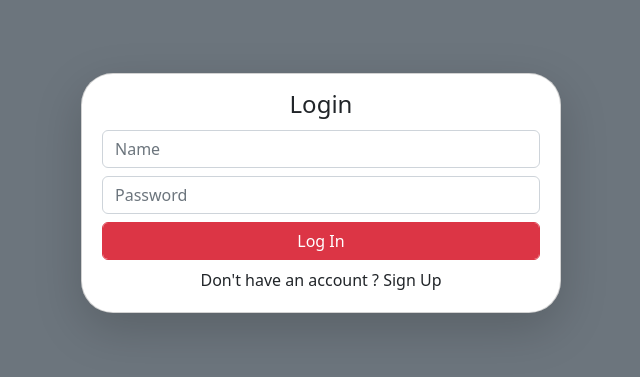
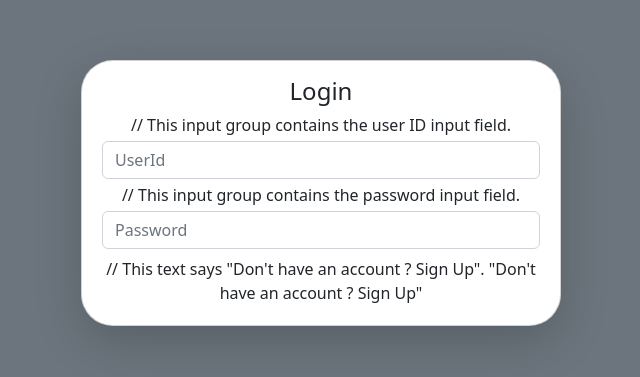
Before and after one commit to jaikrishnavr/crm_frontend_demo, a React (Create React App) app: page / in a window 1280 px wide. Shown: the part 207-584 px from the top of the page, without its empty margins (319-959 px from the left). Built offline with nearby package versions, Linux system fonts and the light colour scheme.

Commit message:
second  stage of crm login sign page with api

```diff
--- a/src/Pages/Login.js
+++ b/src/Pages/Login.js
@@ -1,56 +1,165 @@
-import React, { useState } from 'react'
+import React, { useState } from 'react';
 import Dropdown from 'react-bootstrap/Dropdown';
 import DropdownButton from 'react-bootstrap/DropdownButton';
+import { userSignIn, userSignUp } from '../api/auth';
 
+// This function defines the Login component.
 function Login() {
 
-    const [ShowSignup, SetShowsignup] = useState(false);
+  // This state variable stores whether the user is signing up or logging in.
+  const [ShowSignup, setShowSignup] = useState(false);
 
-    const [name, setName] = useState("");
+  // This state variable stores the user ID.
+  const [userId, setUserId] = useState("");
+
+  // This state variable stores the password.
   const [password, setPassword] = useState("");
+
+  // This state variable stores the user name.
   const [userName, setUserName] = useState("");
+
+  // This state variable stores the user email.
   const [userEmail, setUserEmail] = useState("");
 
+  // This state variable stores the user type.
   const [userType, setUserType] = useState("CUSTOMER");
 
-{/* It enables when ShowSignup is true*/}
+  // This state variable stores the message to display to the user.
+  const [message, setMessage] = useState("");
+
+  // This state variable stores whether an error has occurred.
+  const [error, setError] = useState(false);
+
+  // This function toggles between the sign up and log in forms.
   const toggleSignup = () => {
-        SetShowsignup(!ShowSignup);
+    setShowSignup(!ShowSignup);
+    clearState();
+  };
+
+  // This function clears the form fields.
+  const clearState = () => {
+    setUserId("");
+    setPassword("");
+    setUserName("");
+    setUserEmail("");
+    setMessage("");
+  };
+
+  // This function signs up the user.
+  const onSignUp = (e) => {
+    e.preventDefault();
+
+    // Validate the user input.
+    if (userId.length < 5) {
+      setError(true);
+      setMessage("UserId should be of 5 to 10 characters");
+      return;
+    } else if (password.length < 5 || password.length > 12) {
+      setError(true);
+      setMessage("Password should of 5 to 12 characters");
+      return;
     }
 
+    // Make an API call to sign up the user.
+    userSignUp({
+      name: userName,
+      userId: userId,
+      email: userEmail,
+      userType: userType,
+      password: password
+    })
+      .then(res => {
+        console.log(res);
+        setError(false);
+        setMessage("SignUp successful");
+      })
+      .catch((err) => {
+        if (err.response.status === 400) {
+          setError(true);
+          setMessage(err.response.data.message);
+        } else {
+          setError(true);
+          setMessage("Something went wrong. Please try again later.");
+        }
+      });
+  };
 
-    return <div className="bg-secondary d-flex justify-content-center align-items-center vh-100" >
+  // This function logs in the user.
+  const onLogin = (e) => {
+    e.preventDefault();
+
+    // Make an API call to log in the user.
+    userSignIn({
+      userId,
+      password
+    })
+      .then(res => {
+        console.log(res);
+        setError(false);
+        setMessage("Login Successful");
+      })
+      .catch((err) => {
+        if (err.response.status) {
+          setError(true);
+          setMessage(err.response.data.message);
+        }
+      });
+  };
+
+  // This function updates the form data when a field is changed.
+  const updateSignData = (e) => {
+    const id = e.target.id;
+
+    if (id === 'userId') {
+      setUserId(e.target.value);
+    } else if (id === 'password') {
+      setPassword(e.target.value);
+    } else if (id === 'email') {
+      setUserEmail(e.target.value);
+    } else {
+      setUserName(e.target.value)
+    }
+  };
+
+  // This function returns the Login component
+
+// This function returns the Login component.
+return (
+    <div className="bg-secondary d-flex justify-content-center align-items-center vh-100" >
       <div style={{ width: 30 + "rem" }} className='card p-3 rounded-5 shadow-lg'>
 
         <h4 className="text-dark">{ShowSignup ? 'Signup' : 'Login'}</h4>
 
-            <form>
+        <form onSubmit={ShowSignup ? onSignUp : onLogin}>
+          // This input group contains the user ID input field.
           <div className="input-group">
-                    <input className="form-control m-1" type="text" value={name} placeholder="Name" />
+            <input className="form-control m-1" type="text" value={userId} id="userId" onChange={updateSignData} placeholder="UserId" />
           </div>
 
-
-                {/* enables when ShowSignup is true*/}
+          {/* This code enables the following input groups when ShowSignup is true. */}
           {
             ShowSignup &&
             <>
+              // This input group contains the username input field.
               <div className='input-group'>
-                            <input className='form-control m-1' type='text' value={userName} placeholder='username' />
+                <input className="form-control m-1" type="text" value={userName} id="userName" onChange={updateSignData} placeholder="Username" />
 
               </div>
+
+              // This input group contains the email input field.
               <div className='input-group'>
-                            <input className='form-control m-1' type='email' value={userEmail} placeholder='email' />
+                <input className="form-control m-1" value={userEmail} id="email" onChange={updateSignData} type="email" placeholder="email" />
 
               </div>
             </>
           }
+
+          // This input group contains the password input field.
           <div className="input-group">
-                    <input className="form-control m-1" value={password} type="password" placeholder="Password" />
+            <input className="form-control m-1" value={password} id="password" onChange={updateSignData} type="password" placeholder="Password" />
           </div>
 
-
-                {/* this enables when ShowSignup is true*/}
-
+          {/* This code enables the following dropdown button when ShowSignup is true. */}
           {
             ShowSignup &&
             <DropdownButton
@@ -67,29 +176,43 @@ function Login() {
 
           }
 
-
-                {/* enables when ShowSignup is true*/}
-
+          {/* This code enables the following input group when ShowSignup is true. */}
+          {
+            ShowSignup &&
             <div className="input-group">
+              // This input group contains the submit button.
               <input className="btn btn-danger form-control text-white m-1 cursor-pointer" type="submit"
                   value={ShowSignup ? "Sign Up" : "Log In"} />
             </div>
+          }
 
+          {/* This code enables the following text when ShowSignup is true. */}
+          {
+            ShowSignup &&
+            <div className="text-dark m-1" onClick={toggleSignup} >
+              // This text says "Already have an account ? LogIn".
+              "Already have an account ? LogIn"
+            </div>
+          }
 
+          {/* This code enables the following text when ShowSignup is false. */}
+          {
+            !ShowSignup &&
             <div className="text-dark m-1" onClick={toggleSignup} >
-                    {
-                        ShowSignup ? "Already have an account ? LogIn"
-                            : "Don't have an account ? Sign Up"
+              // This text says "Don't have an account ? Sign Up".
+              "Don't have an account ? Sign Up"
+            </div>
           }
-                </div>
+
+          {/* This code displays the message to the user. */}
+          <div className={error ? "text-danger" : "text-success"}> {message} </div>
 
         </form>
 
+      </div>
 
     </div>
-
-
-    </div>
+  );
 }
 
-export default Login
+export default Login
```
Lines whose indentation alone changed are shown as unchanged.
